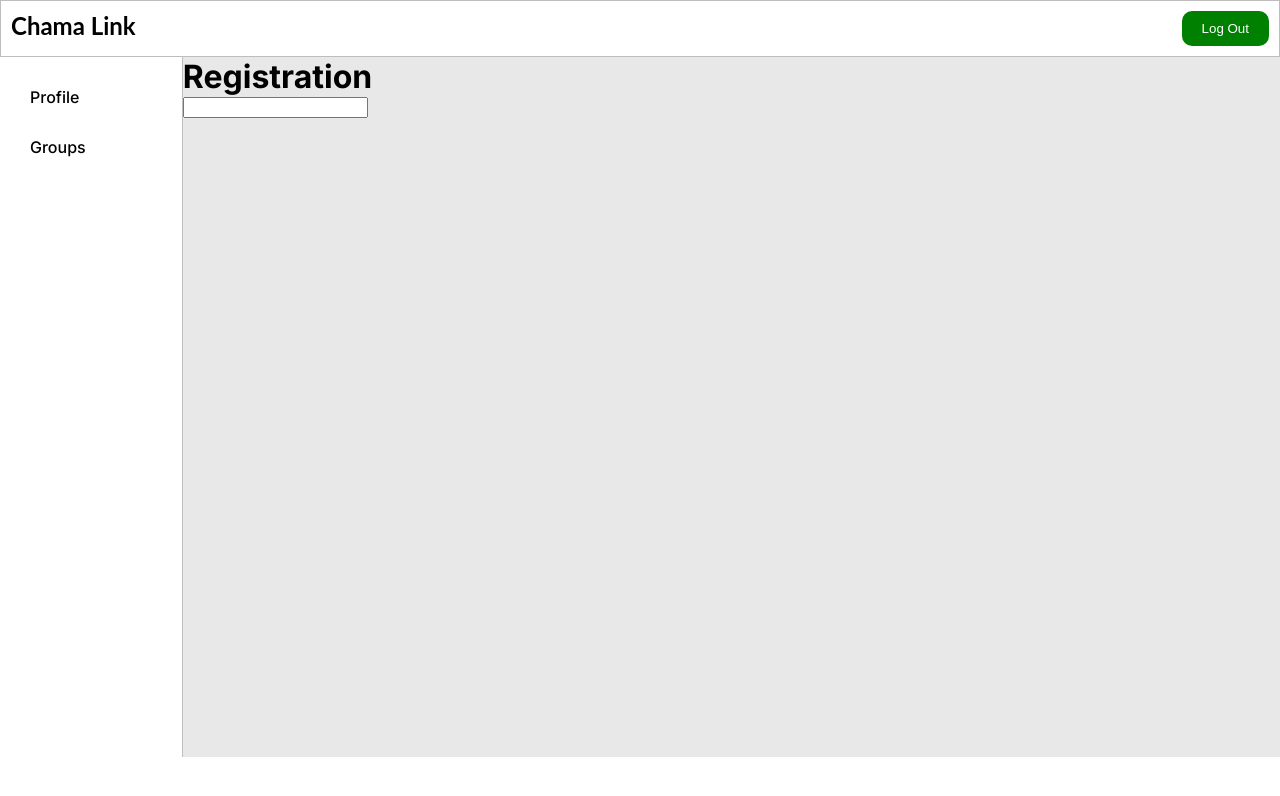
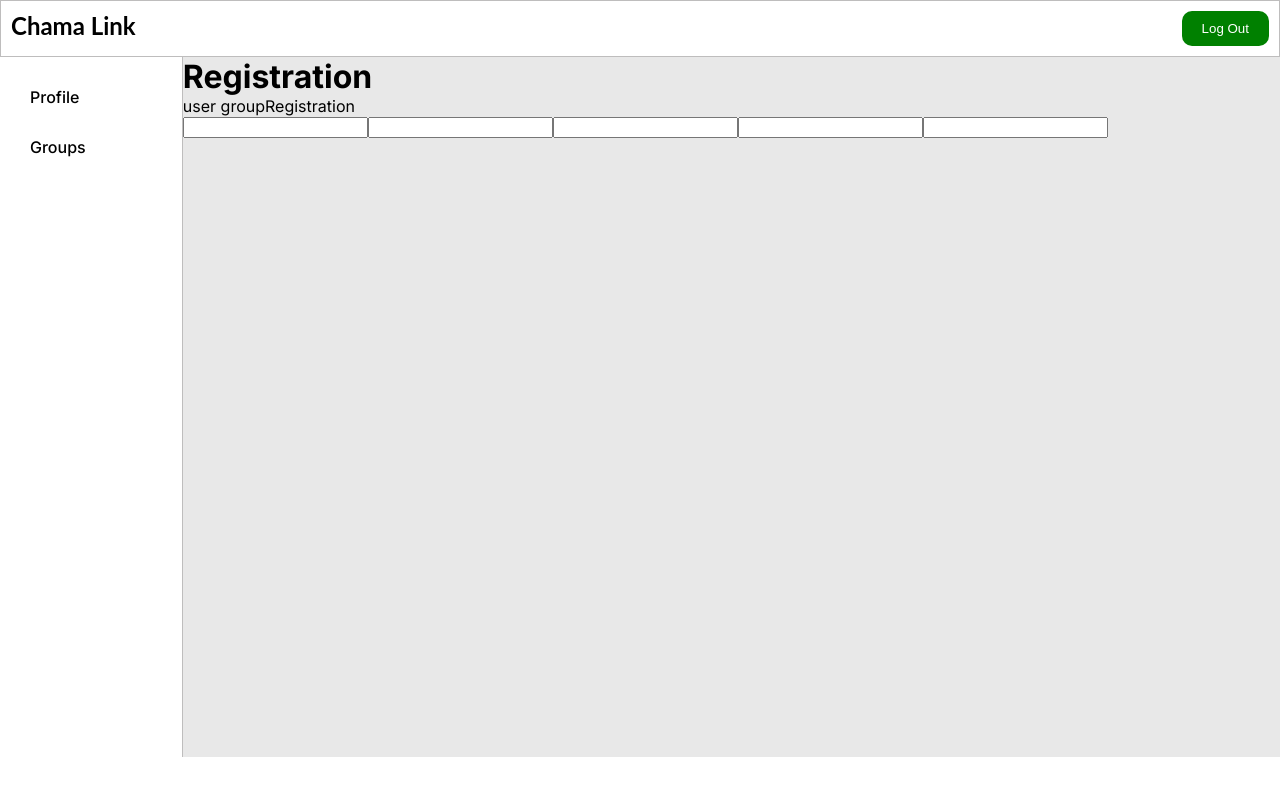
Before and after one commit to Alfred-ok/chamaLink, a Next.js app: page /profile/groupRegistration in a window 1280 px wide. Shown: the top 796 px of the page. Built offline with nearby package versions, Linux system fonts and the light colour scheme.

Commit message:
signin/signup

```diff
--- a/app/profile/groupPage/createpage.js
+++ b/app/profile/groupPage/createpage.js
@@ -1,6 +1,10 @@
+'use client'
+
 import React from 'react'
 import Style from './createpage.module.css'
+import { useRouter } from 'next/navigation'
 function createpage() {
+  const router = useRouter();
   return (
     <div className={Style.card}>
         <h1>Create Your Chama Group</h1>
@@ -8,7 +12,7 @@ function createpage() {
             Lorem Ipsum is simply dummy text of the printing and typesetting industry.
             Lorem Ipsum has been the industry's standard dummy text ever since the 1500s.
         </p>
-        <button>Create a group</button>
+        <button onClick={()=>router.push('/profile/groupRegistration')}>Create a group</button>
     </div>
   )
 }
--- a/app/profile/groupRegistration/page.js
+++ b/app/profile/groupRegistration/page.js
@@ -1,16 +1,21 @@
 import React from 'react'
 
-function page() {
+function Page() {
   return (
     <div>
         <div>
             <h1>Registration</h1>
+            <p>user groupRegistration</p>
         </div>
         <div>
+            <input type='text' />
+            <input type='text' />
+            <input type='text' />
+            <input type='text' />
             <input type='text' />
         </div>
     </div>
   )
 }
 
-export default page
+export default Page
```
